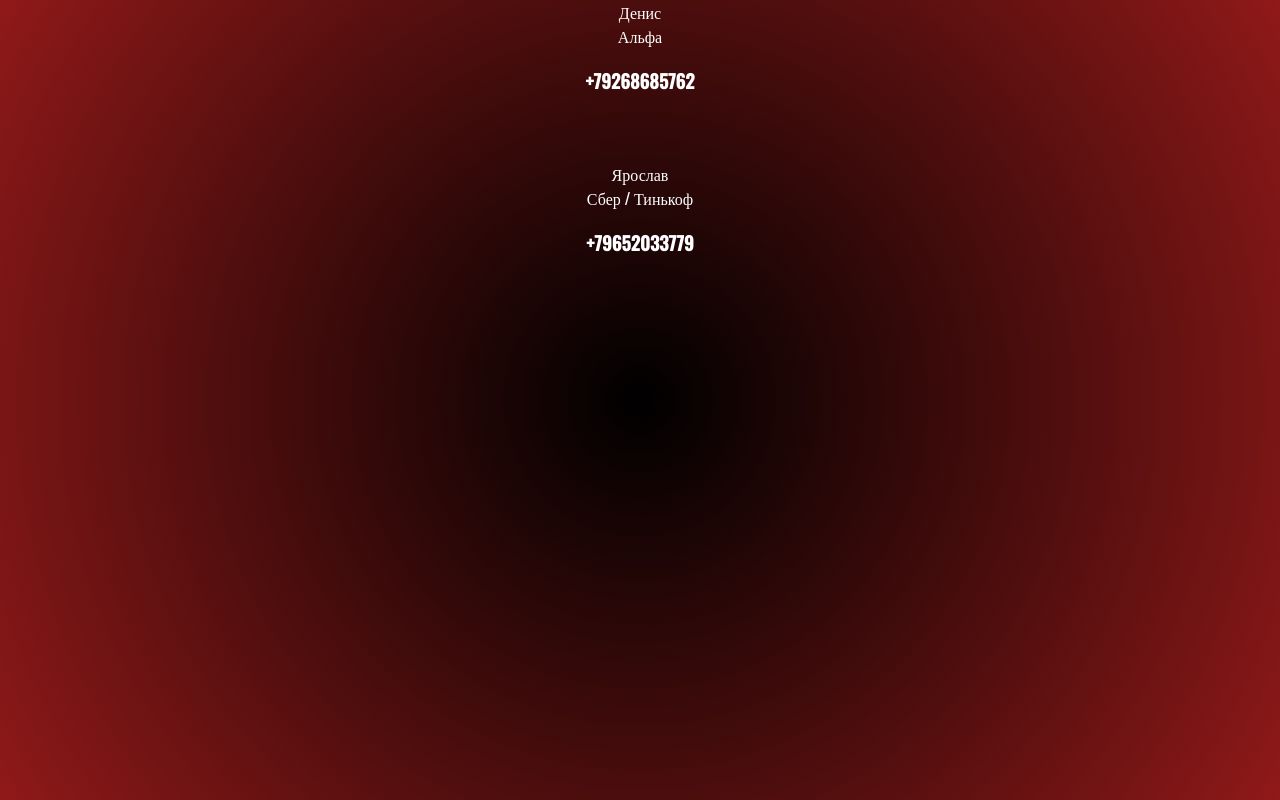
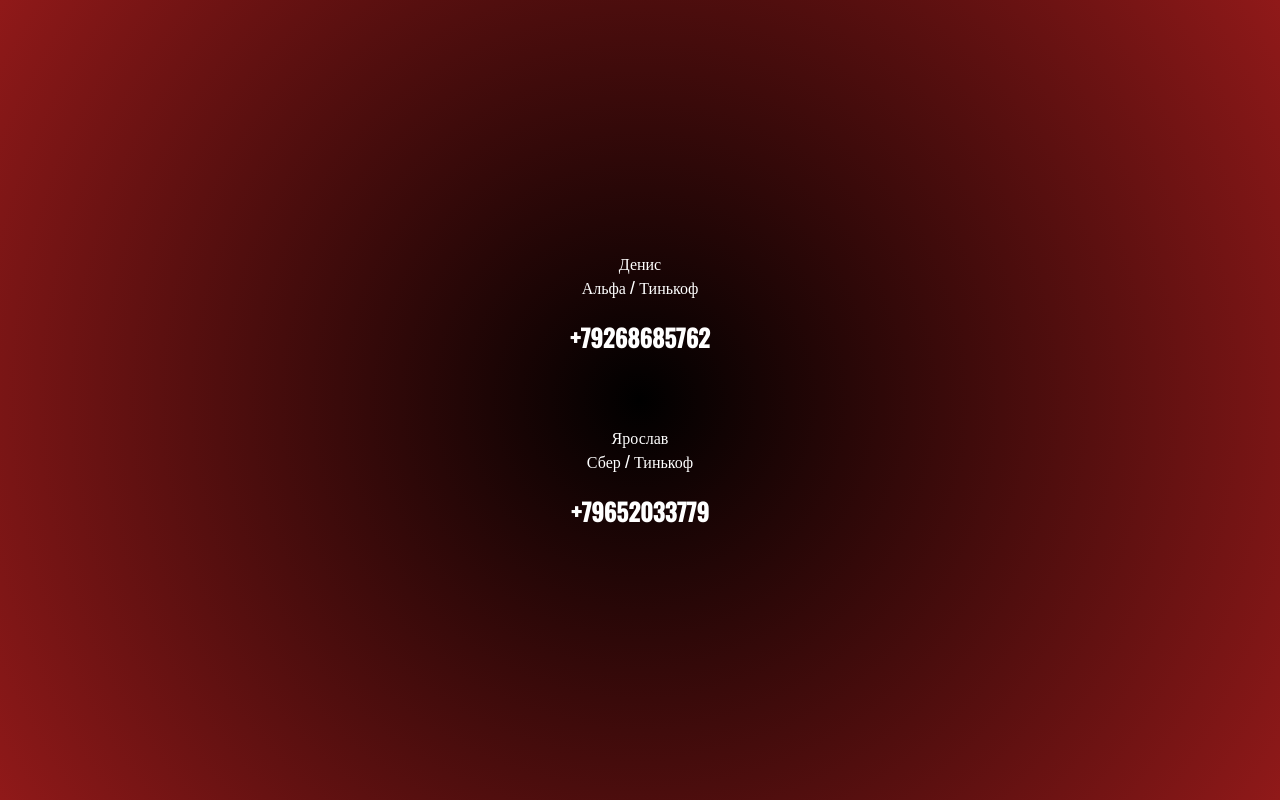
Before and after one commit to LetsDrunk/LetsDrank, a plain HTML site: page index.html in a window 1280 px wide. Drawn offline with nearby package versions, Linux system fonts and the light colour scheme.

Commit message:
sdafgsdf

```diff
--- a/index.html
+++ b/index.html
@@ -16,15 +16,15 @@
             <div class="card men">
                 <div class="card-info">
                     <div>Денис</div>
-                    <div>Альфа</div>
-                    <h3>+79268685762</h3>
+                    <div>Альфа / Тинькоф</div>
+                    <h2>+79268685762</h2>
                 </div>
             </div>
             <div class="card women">
                 <div class="card-info">
                     <div>Ярослав</div>
                     <div>Сбер / Тинькоф</div>
-                    <h3>+79652033779</h3>
+                    <h2>+79652033779</h2>
                 </div>
             </div>
 
--- a/style.css
+++ b/style.css
@@ -15,9 +15,15 @@
 h1 {
   font-weight: normal;
 }
+h3 {
+  color: white;
+}
 main {
   display: flex;
+  height: 100vh;
   flex-direction: column;
+  justify-content: center;
+  align-items: center;
   gap: 50px;
 }
 img {
```
